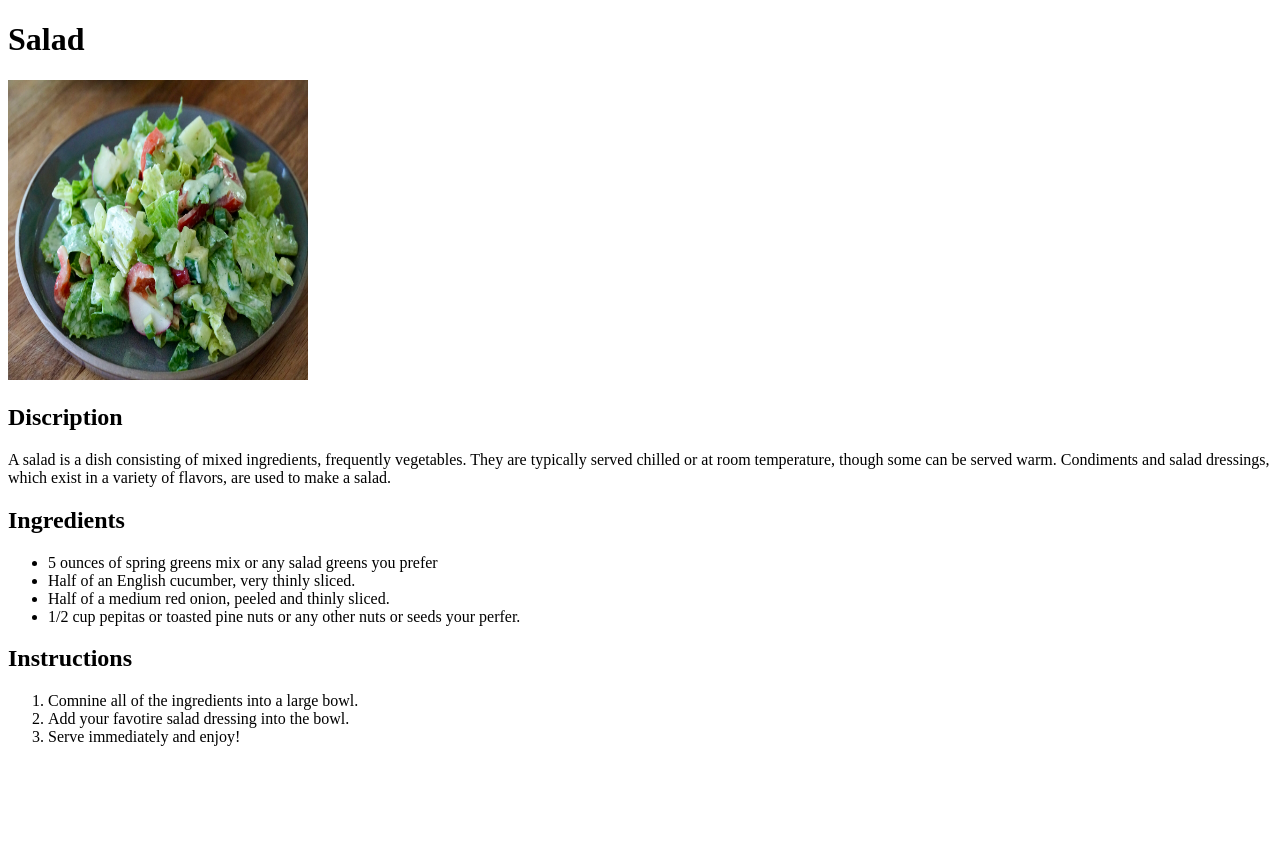
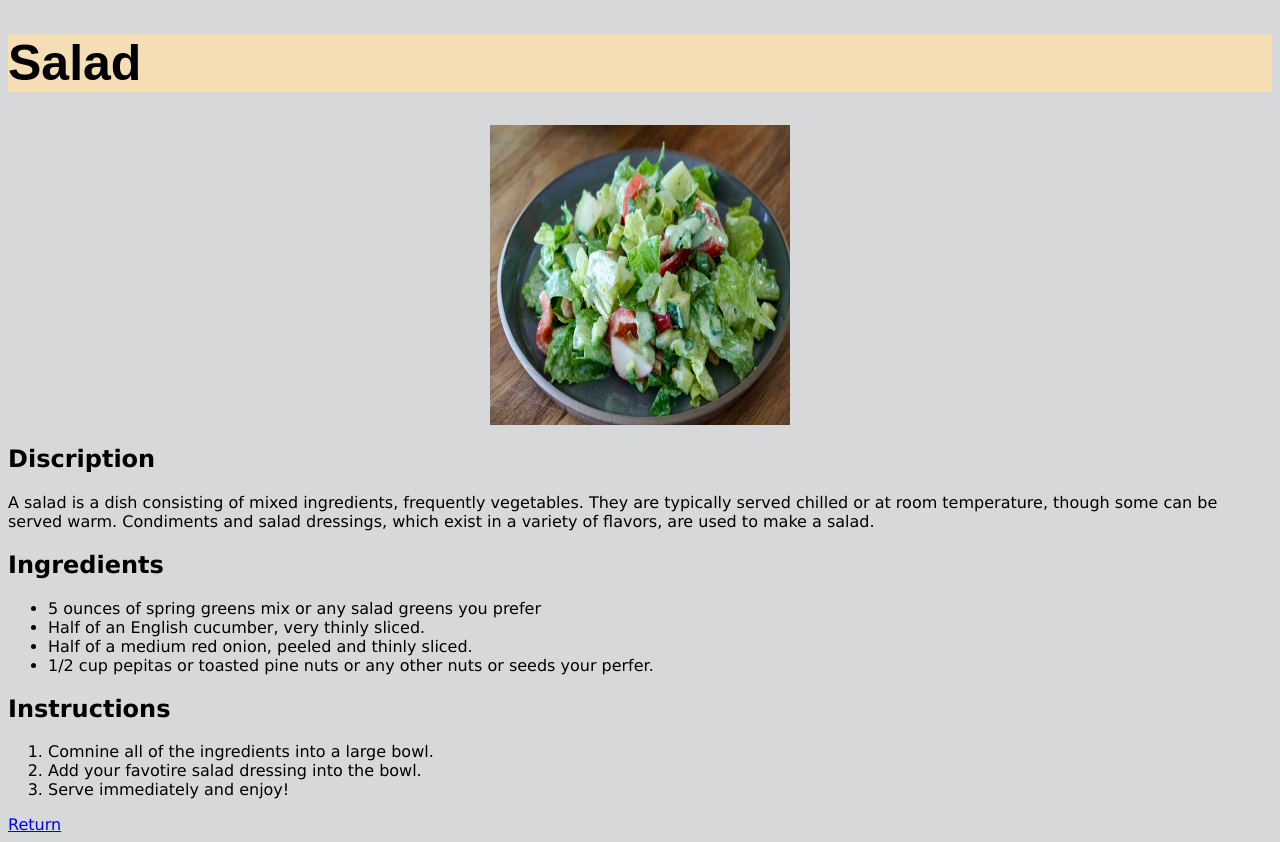
Before and after one commit to John-Busch/odin-recipes, a plain HTML site: page recipes/salad.html in a window 1280 px wide. Before the commit the page ends 800 px from the top, so only its background shows below. Drawn offline with Linux system fonts and the light colour scheme.

Commit message:
added styles.css and basic font and coloring to the pages as well as some classes for css development.

```diff
--- a/recipes/salad.html
+++ b/recipes/salad.html
@@ -4,9 +4,11 @@
     <meta charset="UTF-8">
     <meta name="viewport" content="width=device-width, initial-scale=1.0">
     <title>Salad</title>
+    <link rel="stylesheet" href="../styles.css">
 </head>
 <body>
-    <h1>Salad</h1>
+    <h1 class="recipe-name">Salad</h1>
+
     <img src="../pics/salad.jpeg" alt="Picture of a Salad." width="300" height="300">
     <h2>Discription</h2>
 
@@ -28,5 +30,6 @@
         <li>Add your favotire salad dressing into the bowl.</li>
         <li>Serve immediately and enjoy!</li>
     </ol>
+    <a class="return" href="../index.html">Return</a>
 </body>
 </html>
--- /dev/null
+++ b/styles.css
@@ -0,0 +1,26 @@
+* {
+    font-family:Verdana, Geneva, Tahoma, sans-serif;
+    background-color: rgb(215, 216, 217);
+}
+
+h1 {
+    font-size: 50px;
+    text-align: center;
+    background-color: rgb(181, 177, 147);
+}
+
+.recipe-name {
+    background-color:wheat;
+    font-family: fantasy;
+    text-align:start;
+}
+
+img {
+    margin: auto;
+    display: block;
+    background-color: rgb(207, 203, 191);
+}
+
+.return {
+    text-align: center;
+}
```
Also changed, not shown: index.html (+2 -1 lines), recipes/italian_sandwich.html (+3 -1 lines), recipes/lasagna.html (+3 -1 lines), recipes/meatloaf.html (+3 -1 lines), recipes/pizza.html (+3 -1 lines).
